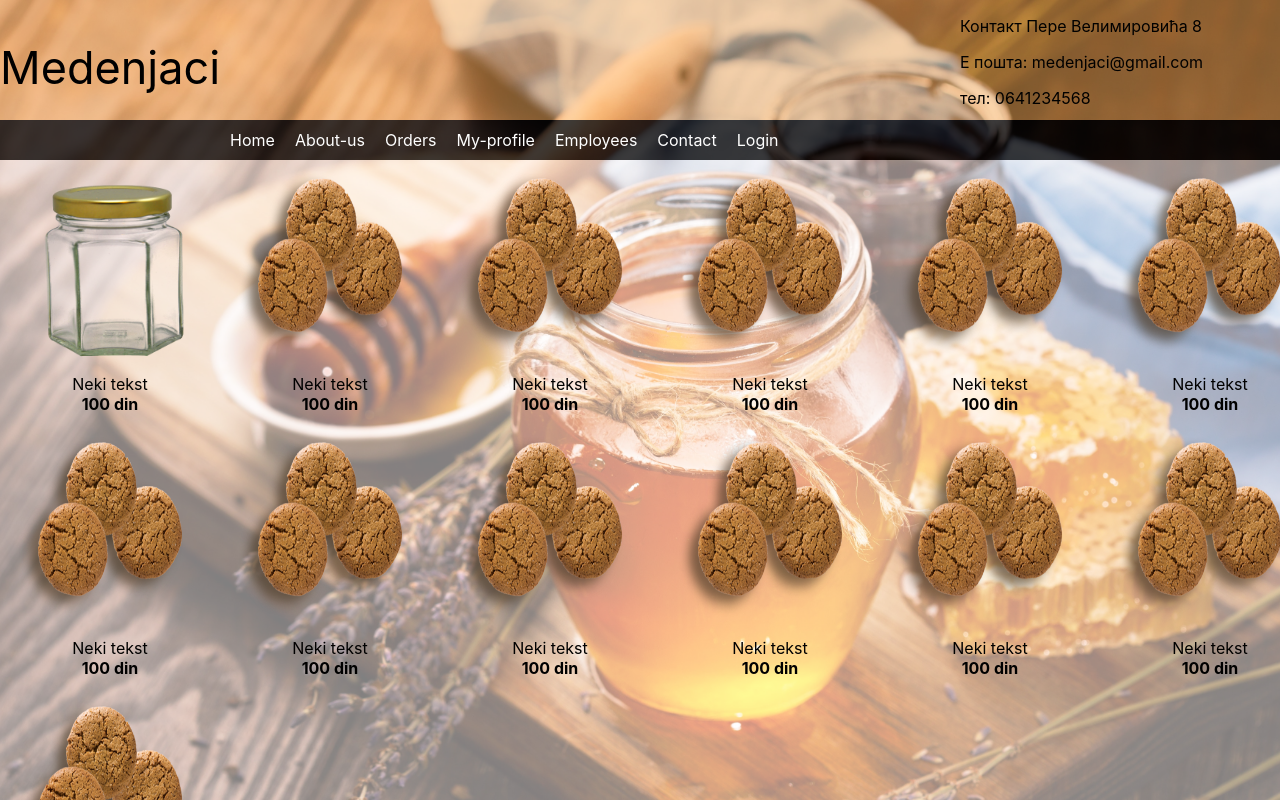
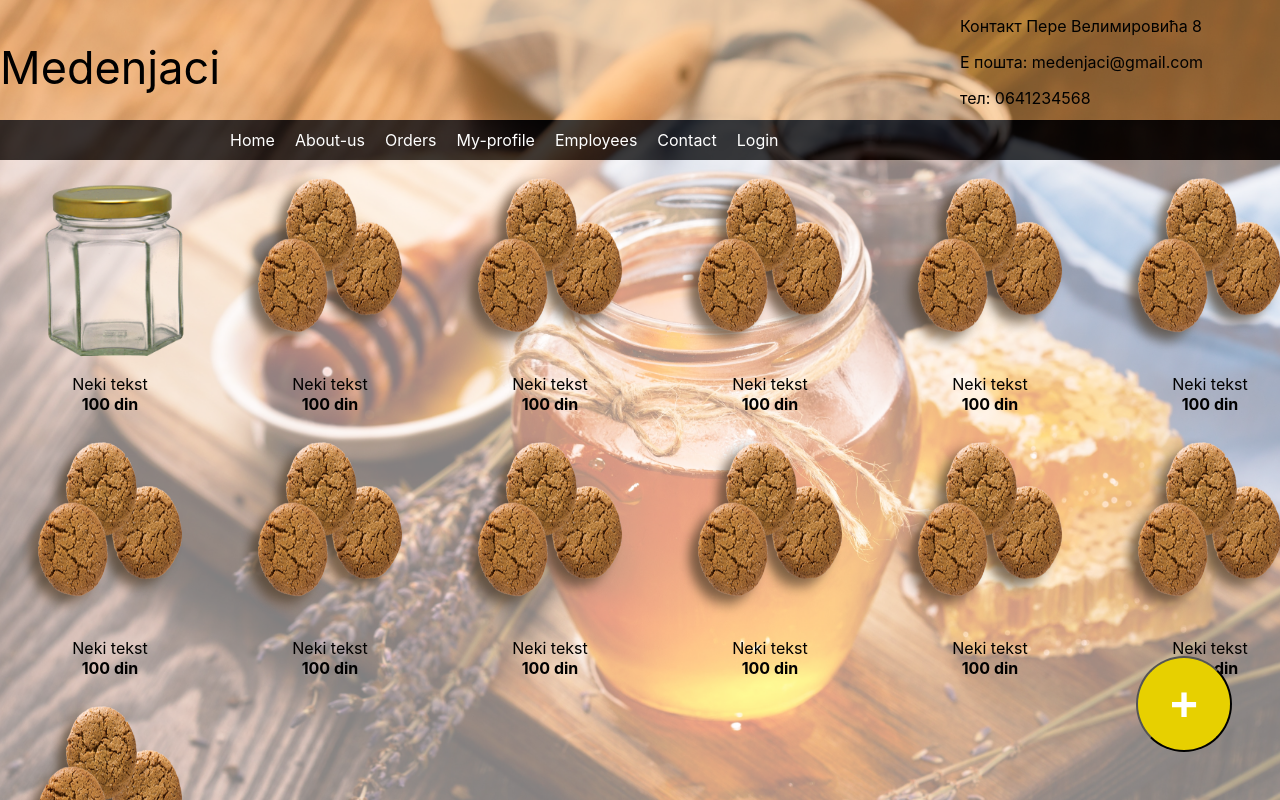
Before and after one commit to bpavle/honey-store-web, a React (Create React App) app: page / in a window 1280 px wide. Built offline with nearby package versions, Linux system fonts and the light colour scheme.

Commit message:
Added AddProduct Component

```diff
--- a/src/components/Products.jsx
+++ b/src/components/Products.jsx
@@ -2,6 +2,7 @@ import React, { useEffect, useState } from "react";
 import styles from "./Products.module.css";
 import Product from "./Product";
 import { getProducts } from "./../api/getProducts.js";
+import AddProduct from "./AddProduct";
 const Products = () => {
   let [products, setProducts] = useState([]);
   let [clicked, setClicked] = useState(false);
@@ -46,6 +47,7 @@ const Products = () => {
   return (
     <div className={styles.container} onClick={onClickHandler}>
       {table}
+      <AddProduct></AddProduct>
     </div>
   );
 };
```
